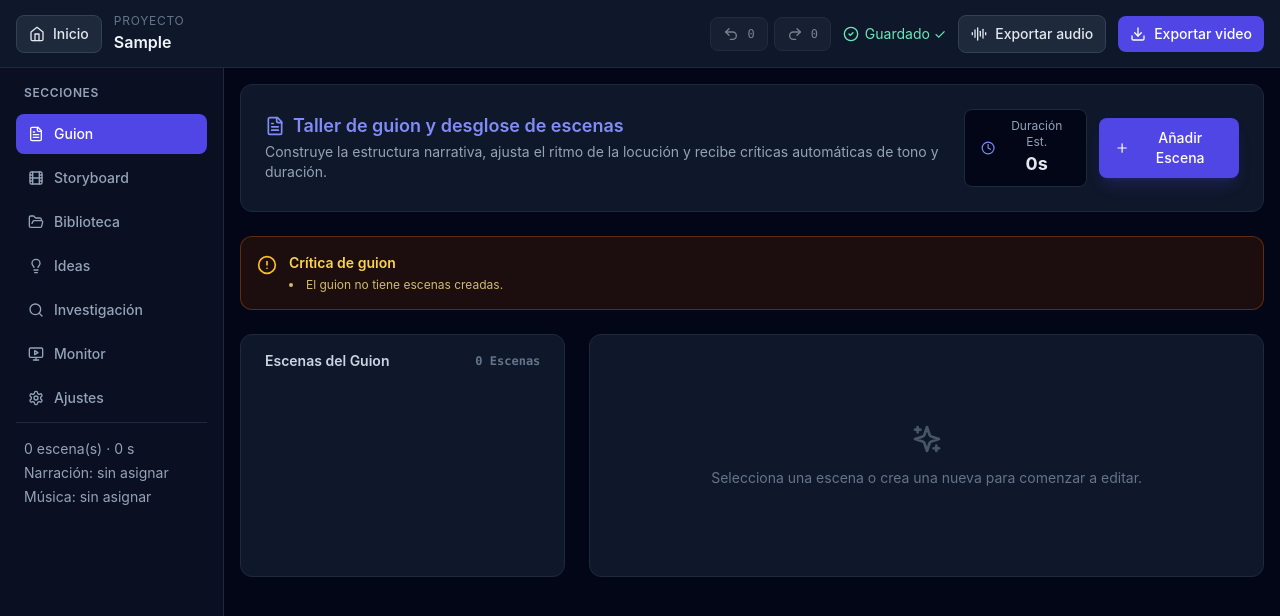
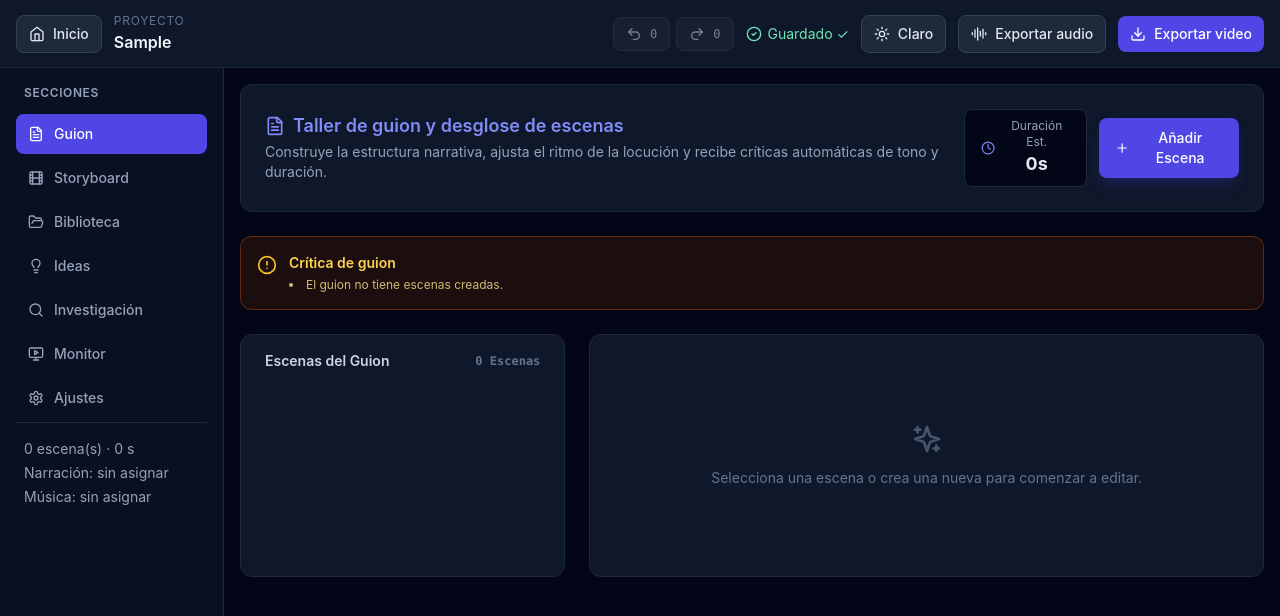
Before and after one commit to Oliver-mikael/estudio-audiovisual-ia, a React (Vite) app: page / in a window 1280 px wide. Both pictures are taken after typing "Sample" into the empty fields and a click on the button "Crear proyecto". Shown: the top 616 px of the page. Built offline with nearby package versions, Linux system fonts and the light colour scheme.

Commit message:
feat(tema): modo claro persistido en localStorage con variables CSS
Toggle en la barra superior que alterna claro/oscuro, guarda la elección en
localStorage y cambia las variables de color (fondo, superficie, borde y
textos) leídas desde html[data-theme].

```diff
--- a/src/App.tsx
+++ b/src/App.tsx
@@ -29,6 +29,13 @@ import { buildSrt, buildSrtFileName, collectSrtCues } from './engine/srt';
 import { exportProjectAudio } from './engine/audioExport';
 import { resolveSceneMediaUrls } from './engine/mediaResolver';
 import {
+  Theme,
+  applyTheme,
+  otherTheme,
+  readStoredTheme,
+  saveStoredTheme,
+} from './services/theme';
+import {
   HISTORY_LIMIT,
   HistoryState,
   canRedo,
@@ -55,8 +62,10 @@ import {
   Home,
   Lightbulb,
   Loader2,
+  Moon,
   MonitorPlay,
   RefreshCw,
+  Sun,
   Redo2,
   Search,
   Settings,
@@ -152,6 +161,14 @@ export const App: React.FC = () => {
   const [isPreviewOpen, setIsPreviewOpen] = useState(false);
   const [isExportingAudio, setIsExportingAudio] = useState(false);
   const [audioNotice, setAudioNotice] = useState<string | null>(null);
+
+  // Tema claro/oscuro persistido en localStorage (fase 38).
+  const [theme, setTheme] = useState<Theme>(() => readStoredTheme());
+
+  useEffect(() => {
+    applyTheme(theme);
+    saveStoredTheme(theme);
+  }, [theme]);
 
   const refreshProjects = useCallback(async () => {
     try {
@@ -648,6 +665,17 @@ export const App: React.FC = () => {
           </div>
           <SaveIndicator status={saveStatus} />
           <button
+            onClick={() => setTheme((value) => otherTheme(value))}
+            data-testid="theme-toggle"
+            data-theme-current={theme}
+            aria-pressed={theme === 'light'}
+            className="btn-secondary"
+            title={theme === 'dark' ? 'Cambiar a modo claro' : 'Cambiar a modo oscuro'}
+          >
+            {theme === 'dark' ? <Sun className="w-4 h-4" /> : <Moon className="w-4 h-4" />}
+            <span>{theme === 'dark' ? 'Claro' : 'Oscuro'}</span>
+          </button>
+          <button
             onClick={() => {
               void handleExportAudio();
             }}
--- a/src/index.css
+++ b/src/index.css
@@ -1,6 +1,33 @@
 @tailwind base;
 @tailwind components;
 @tailwind utilities;
+
+/* Tema claro/oscuro (fase 38).
+   Las tres variables base (fondo, superficie y texto) cambian con
+   `html[data-theme]`; el resto de la paleta se deriva de ellas. */
+:root {
+  --fondo: #090d16;
+  --superficie: #0f172a;
+  --superficie-alta: #1e293b;
+  --borde: #1e293b;
+  --borde-fuerte: #334155;
+  --texto: #f1f5f9;
+  --texto-secundario: #94a3b8;
+  --texto-tenue: #64748b;
+  color-scheme: dark;
+}
+
+html[data-theme='light'] {
+  --fondo: #f1f5f9;
+  --superficie: #ffffff;
+  --superficie-alta: #e2e8f0;
+  --borde: #cbd5e1;
+  --borde-fuerte: #94a3b8;
+  --texto: #0f172a;
+  --texto-secundario: #475569;
+  --texto-tenue: #64748b;
+  color-scheme: light;
+}
 
 /* Tipografía base del estudio: 14px de texto, títulos de sección a 18px y
    etiquetas de formulario a 12px en mayúsculas. */
@@ -9,8 +36,8 @@ body {
   font-size: 14px;
   line-height: 1.5;
   font-family: -apple-system, BlinkMacSystemFont, 'Segoe UI', Roboto, Oxygen, Ubuntu, Cantarell, sans-serif;
-  background-color: #090d16;
-  color: #f1f5f9;
+  background-color: var(--fondo);
+  color: var(--texto);
 }
 
 label {
@@ -53,18 +80,93 @@ label {
   }
 }
 
+/* Modo claro: las superficies y los textos de la paleta slate se reasignan a las
+   variables del tema. El modo oscuro no necesita nada de esto porque los valores
+   de slate ya son los suyos. */
+html[data-theme='light'] .bg-slate-950,
+html[data-theme='light'] .bg-slate-950\/60,
+html[data-theme='light'] .bg-slate-950\/80 {
+  background-color: var(--fondo);
+}
+
+html[data-theme='light'] .bg-slate-900,
+html[data-theme='light'] .bg-slate-900\/60 {
+  background-color: var(--superficie);
+}
+
+html[data-theme='light'] .bg-slate-800 {
+  background-color: var(--superficie-alta);
+}
+
+html[data-theme='light'] .border-slate-800 {
+  border-color: var(--borde);
+}
+
+html[data-theme='light'] .border-slate-700 {
+  border-color: var(--borde-fuerte);
+}
+
+html[data-theme='light'] .text-slate-100 {
+  color: var(--texto);
+}
+
+html[data-theme='light'] .text-slate-200 {
+  color: #1e293b;
+}
+
+html[data-theme='light'] .text-slate-300 {
+  color: #334155;
+}
+
+html[data-theme='light'] .text-slate-400 {
+  color: var(--texto-secundario);
+}
+
+html[data-theme='light'] .text-slate-500 {
+  color: var(--texto-tenue);
+}
+
+html[data-theme='light'] .text-slate-700 {
+  color: #334155;
+}
+
+html[data-theme='light'] .card {
+  background-color: var(--superficie);
+  border-color: var(--borde);
+}
+
+html[data-theme='light'] .titulo-seccion {
+  color: var(--texto);
+}
+
+html[data-theme='light'] .etiqueta {
+  color: var(--texto-secundario);
+}
+
+html[data-theme='light'] .btn-secondary {
+  background-color: var(--superficie-alta);
+  border-color: var(--borde-fuerte);
+  color: var(--texto);
+}
+
+html[data-theme='light'] .campo {
+  background-color: #ffffff;
+  border-color: var(--borde);
+  color: var(--texto);
+}
+
 /* Custom scrollbars */
 ::-webkit-scrollbar {
   width: 8px;
   height: 8px;
 }
 ::-webkit-scrollbar-track {
-  background: #0f172a;
+  background: var(--superficie);
 }
 ::-webkit-scrollbar-thumb {
-  background: #334155;
+  background: var(--borde-fuerte);
   border-radius: 4px;
 }
 ::-webkit-scrollbar-thumb:hover {
-  background: #475569;
+  background: var(--texto-tenue);
 }
--- /dev/null
+++ b/src/services/theme.ts
@@ -0,0 +1,60 @@
+// Tema claro/oscuro (fase 38).
+//
+// El tema se guarda en localStorage y se aplica con `data-theme` en el elemento
+// raíz; las variables de color de `index.css` cambian a partir de ese atributo.
+// Todo el acceso al almacenamiento está protegido: en modo privado o con el
+// almacenamiento bloqueado, la aplicación sigue funcionando con el tema oscuro.
+
+export type Theme = 'dark' | 'light';
+
+export const THEME_STORAGE_KEY = 'estudio-tema';
+export const DEFAULT_THEME: Theme = 'dark';
+
+interface StorageLike {
+  getItem(key: string): string | null;
+  setItem(key: string, value: string): void;
+}
+
+export function isTheme(value: unknown): value is Theme {
+  return value === 'dark' || value === 'light';
+}
+
+function resolveStorage(storage?: StorageLike | null): StorageLike | null {
+  if (storage !== undefined) return storage;
+  try {
+    return typeof localStorage === 'undefined' ? null : localStorage;
+  } catch {
+    return null;
+  }
+}
+
+/** Tema guardado, o el oscuro si no hay nada válido guardado. */
+export function readStoredTheme(storage?: StorageLike | null): Theme {
+  try {
+    const stored = resolveStorage(storage)?.getItem(THEME_STORAGE_KEY);
+    return isTheme(stored) ? stored : DEFAULT_THEME;
+  } catch {
+    return DEFAULT_THEME;
+  }
+}
+
+/** Guarda el tema; si el navegador lo impide, el tema sigue activo en la sesión. */
+export function saveStoredTheme(theme: Theme, storage?: StorageLike | null): void {
+  try {
+    resolveStorage(storage)?.setItem(THEME_STORAGE_KEY, theme);
+  } catch {
+    // Sin cuota o con el almacenamiento bloqueado: no se pierde la sesión actual.
+  }
+}
+
+/** Aplica el tema al documento (atributo `data-theme` y `color-scheme`). */
+export function applyTheme(theme: Theme, root?: HTMLElement | null): void {
+  const element = root ?? (typeof document === 'undefined' ? null : document.documentElement);
+  if (!element) return;
+  element.dataset.theme = theme;
+  element.style.colorScheme = theme;
+}
+
+export function otherTheme(theme: Theme): Theme {
+  return theme === 'dark' ? 'light' : 'dark';
+}
```
Also changed, not shown: 1 other file (tests, documents, lock files or other folders).
